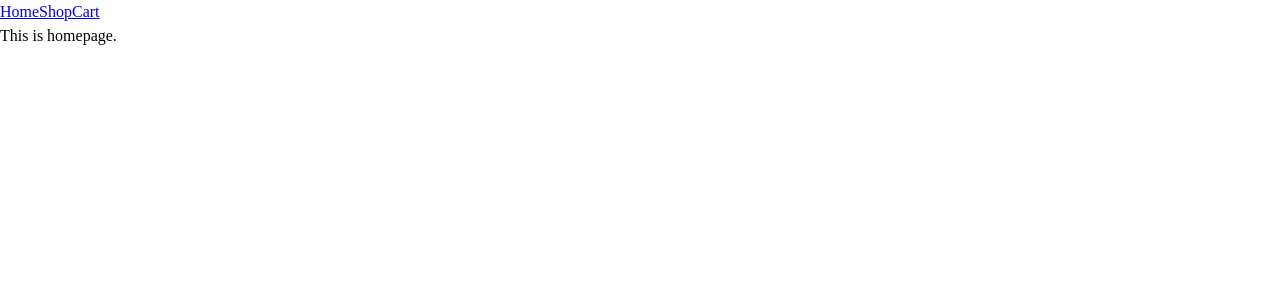
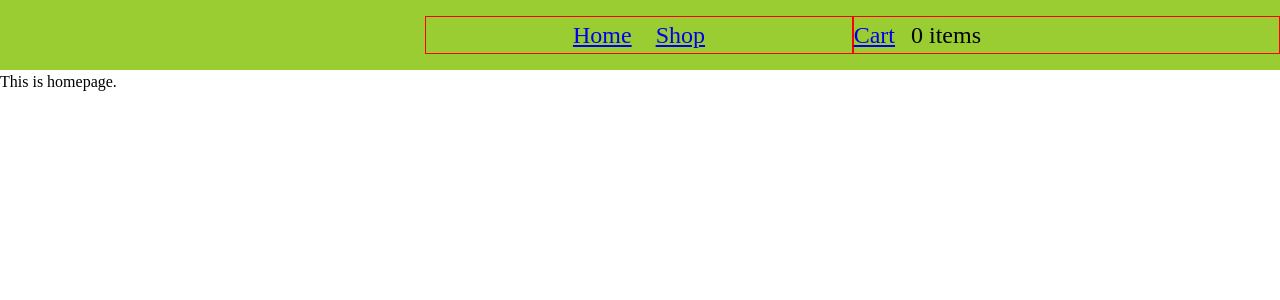
Before and after one commit to tmz0822/odin-shopping-cart, a React (Vite) app: page / in a window 1280 px wide. Shown: the top 300 px of the page. Built offline with nearby package versions, Linux system fonts and the light colour scheme.

Commit message:
add some styles on navbar

```diff
--- a/src/components/Navbar.jsx
+++ b/src/components/Navbar.jsx
@@ -1,11 +1,45 @@
 import { Link } from 'react-router-dom';
+import styled from 'styled-components';
 
-export default function Navbar() {
+const NavbarWrapper = styled.nav`
+  display: flex;
+  font-size: 1.5em;
+  justify-content: space-evenly;
+  background-color: yellowgreen;
+  padding: 1rem 0;
+
+  div {
+    flex: 1;
+  }
+
+  .middle {
+    display: flex;
+    gap: 1.5rem;
+    justify-content: center;
+    border: 1px solid red;
+  }
+
+  .right {
+    display: flex;
+    gap: 1rem;
+    justify-content: end;
+    border: 1px solid red;
+    align-items: end;
+  }
+`;
+
+export default function Navbar({ quantity }) {
   return (
-    <nav>
-      <Link to="/">Home</Link>
-      <Link to="shop">Shop</Link>
-      <Link to="cart">Cart</Link>
-    </nav>
+    <NavbarWrapper>
+      <div className="left"></div>
+      <div className="middle">
+        <Link to="/">Home</Link>
+        <Link to="shop">Shop</Link>
+      </div>
+      <div className="right">
+        <Link to="cart">Cart</Link>
+        <div>{quantity} items</div>
+      </div>
+    </NavbarWrapper>
   );
 }
--- a/src/routes/cart.jsx
+++ b/src/routes/cart.jsx
@@ -3,8 +3,7 @@ import CartItem from '../components/CartItem';
 
 export default function Cart() {
   const { items } = useOutletContext();
-  console.log(items);
-  console.log(items.length);
+
   return (
     <>
       <h1>Cart</h1>
--- a/src/routes/root.jsx
+++ b/src/routes/root.jsx
@@ -23,7 +23,7 @@ export default function Root() {
 
   return (
     <>
-      <Navbar />
+      <Navbar quantity={items.length} />
       <Outlet context={{ items, handleAddItemToCart }} />
     </>
   );
```
